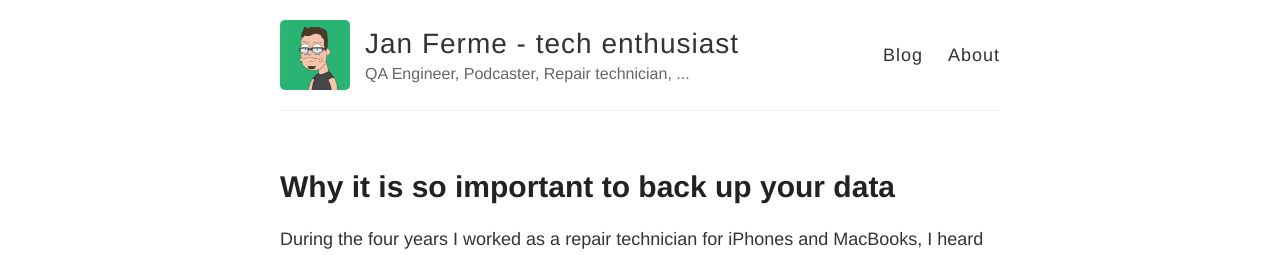
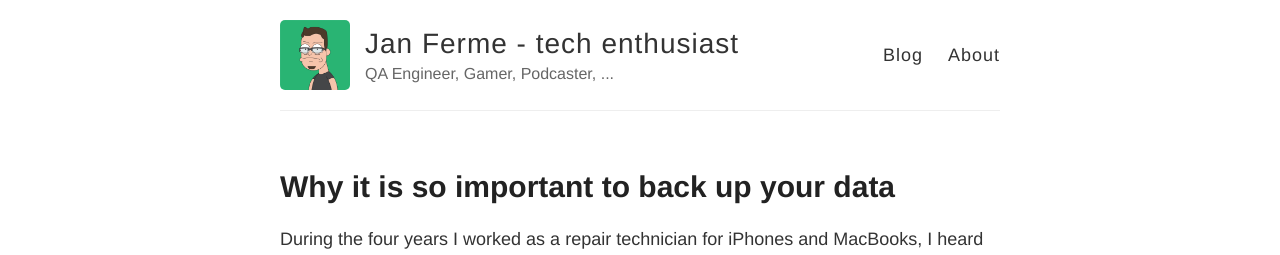
Before and after one commit to th0r88/jf.si, a Jekyll site: the page built from index.html, in a window 1280 px wide. Shown: the top 255 px of the page. Built offline with Jekyll 4.4.1, drawn with Linux system fonts in a browser that asks for light colours.

Commit message:
Update _config.yml

```diff
--- a/_config.yml
+++ b/_config.yml
@@ -6,7 +6,7 @@
 name: Jan Ferme - tech enthusiast
 
 # Short bio or description (displayed in the header)
-description: QA Engineer, Podcaster, Repair technician, ...
+description: QA Engineer, Gamer, Podcaster, ...
 
 # URL of your avatar or profile pic (you could use your GitHub profile pic)
 avatar: /images/logo.jpg
@@ -34,7 +34,7 @@ footer-links:
 
 # Enter your Disqus shortname (not your username) to enable commenting on posts
 # You can find your shortname on the Settings page of your Disqus account
-disqus: th0r88
+# disqus: th0r88
 
 # Enter your Google Analytics web tracking code (e.g. UA-2110908-2) to activate tracking
 # google_analytics:
```
